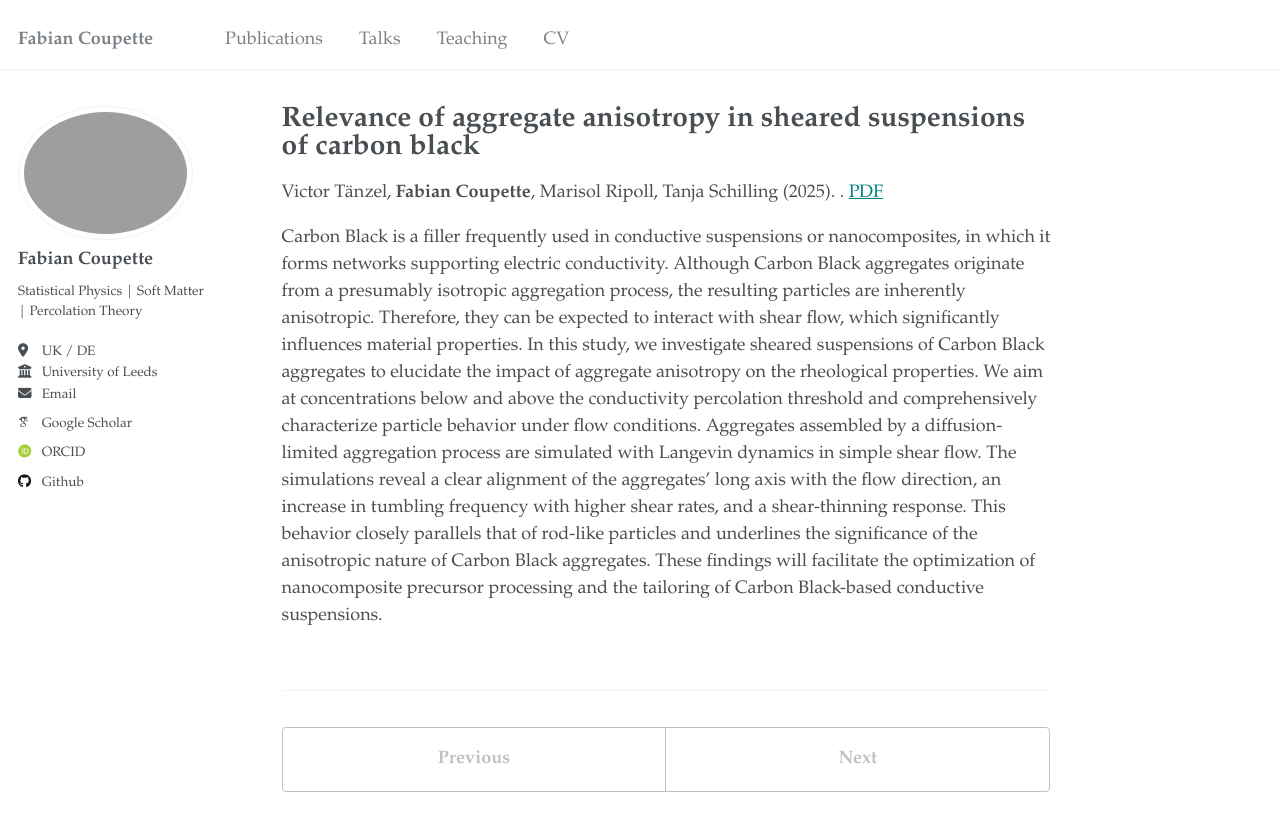
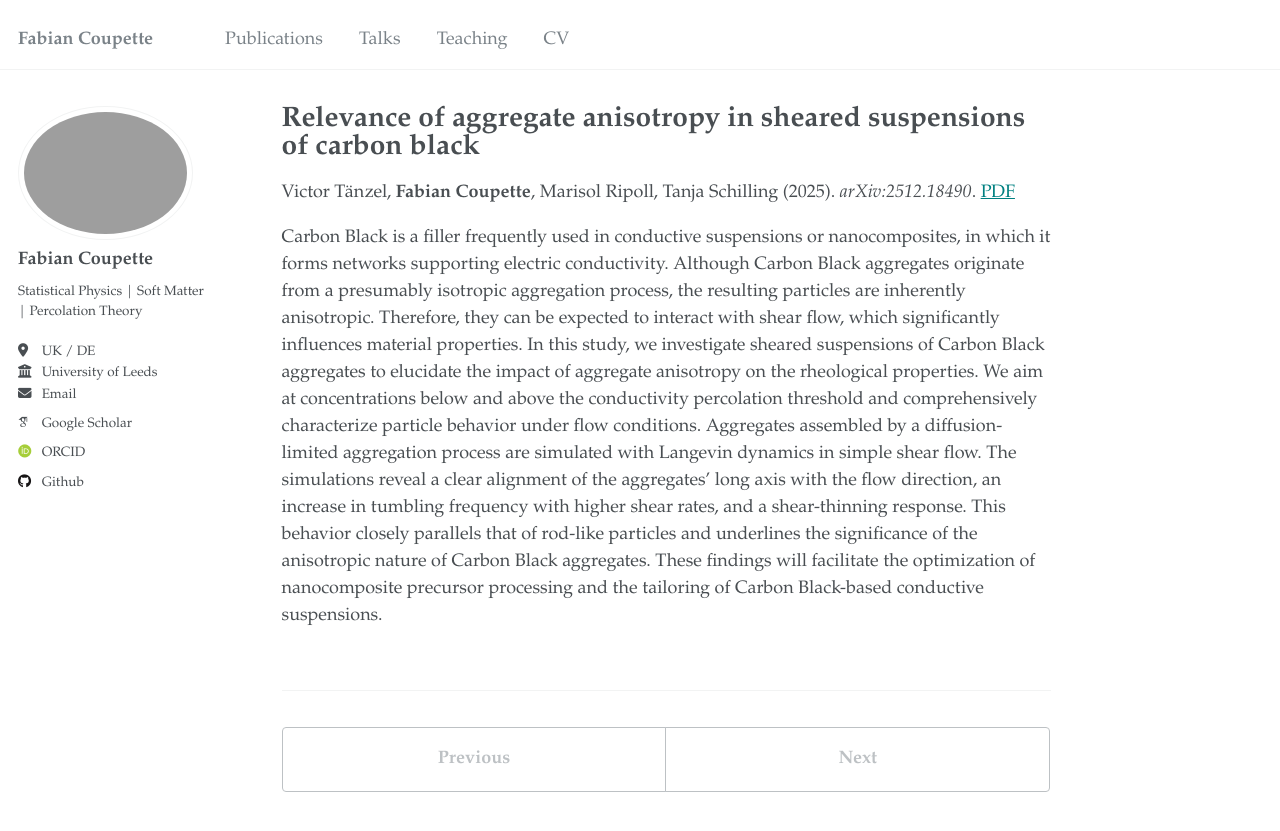
Before and after one commit to physquid/physquid.github.io, a Jekyll site: the page built from _publications/2025-aggregate-anisotropy.md, in a window 1280 px wide and 954 px high. Shown: the top 831 px of the window. Built offline with Jekyll 4.4.1, drawn with Linux system fonts in a browser that asks for light colours; some web fonts are replaced.

Commit message:
fix typo

```diff
--- a/_publications/2025-aggregate-anisotropy.md
+++ b/_publications/2025-aggregate-anisotropy.md
@@ -6,7 +6,7 @@ category: preprint
 permalink: /publications/2025-aggregate-anisotropy
 excerpt: 'We study the impact of the inherent anisoptropy of carbon black (CB) aggregates on the behaviour of sheared suspensions containing CB that serve as a precursor to conductive composite materials.'
 date: 2025-12-20
-#venue: 'Carbon Trends'
+venue: 'arXiv:2512.18490'
 #volume: 23
 #issue: 100623
 # pages: 0
--- a/docs/cv/index.html
+++ b/docs/cv/index.html
@@ -369,7 +369,7 @@ Grade: 1.0 (Very Good – Highest Achievable Grade)</li>
 
 
 
-
+    <p class="archive__item-excerpt" itemprop="description"></p>
     </li>
  </article>
 </div>
--- a/docs/publications/2025-aggregate-anisotropy.html
+++ b/docs/publications/2025-aggregate-anisotropy.html
@@ -280,9 +280,9 @@
 
 
         <p><p>Victor Tänzel, <strong>Fabian Coupette</strong>, Marisol Ripoll, Tanja Schilling
- (2025). <i></i>. <a href="https://doi.org/10.48550/arXiv.2512.18490" target="_blank" rel="noopener noreferrer">PDF</a></p>
+ (2025). <i>arXiv:2512.18490</i>. <a href="https://doi.org/10.48550/arXiv.2512.18490" target="_blank" rel="noopener noreferrer">PDF</a></p>
 
-          <!-- <p>Published in <i></i>, 2025 </p> -->
+          <!-- <p>Published in <i>arXiv:2512.18490</i>, 2025 </p> -->
 
         </header>
 
--- a/docs/publications/index.html
+++ b/docs/publications/index.html
@@ -307,7 +307,7 @@
         </h3>
           <p><p>Victor Tänzel, <strong>Fabian Coupette</strong>, Marisol Ripoll, Tanja Schilling
  (2025).
-          <i></i>. <a href="https://doi.org/10.48550/arXiv.2512.18490" target="_blank" rel="noopener noreferrer">PDF</a>
+          <i>arXiv:2512.18490</i>. <a href="https://doi.org/10.48550/arXiv.2512.18490" target="_blank" rel="noopener noreferrer">PDF</a>
 
           </p>
 
```
Also changed, not shown: docs/feed.xml (+1 -1 lines).
